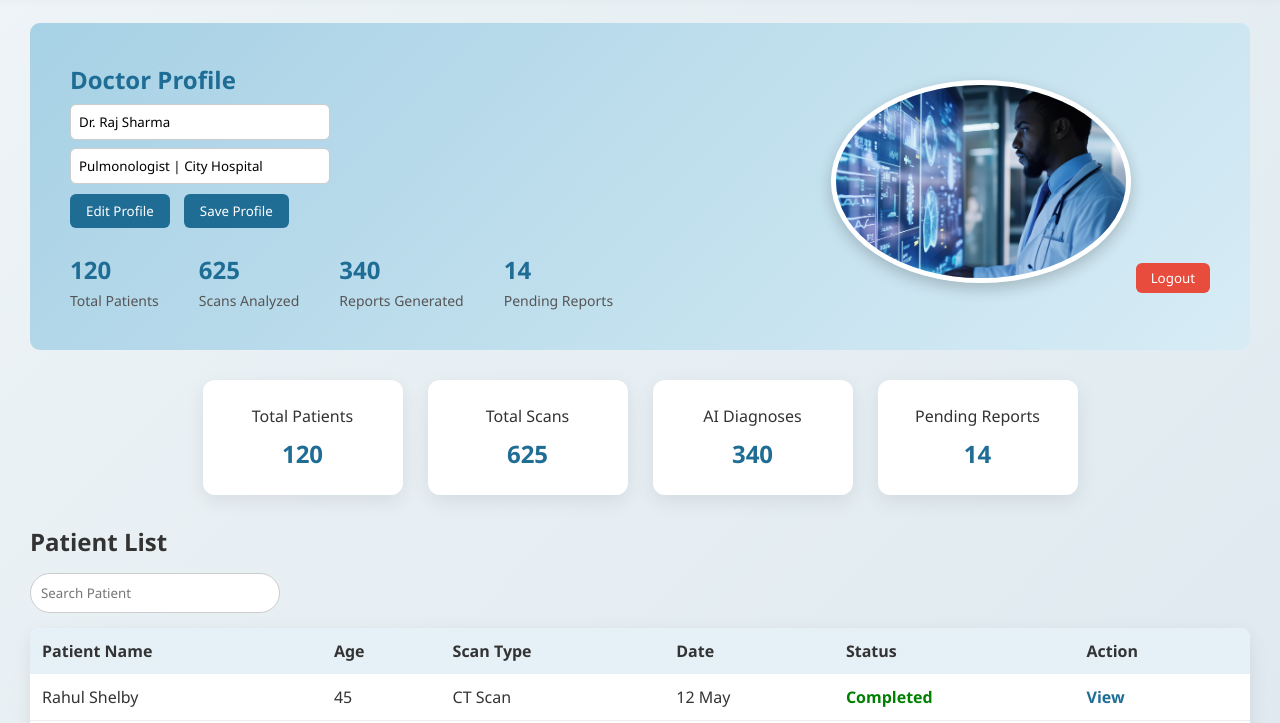
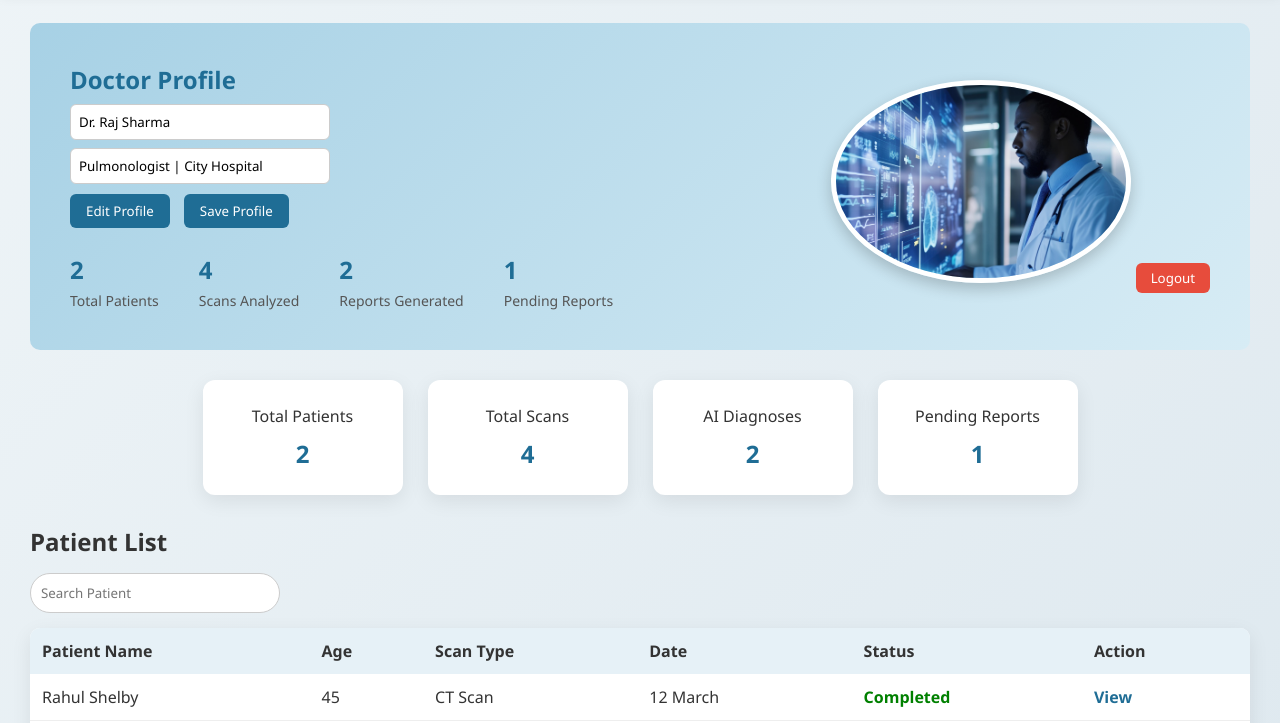
Before and after one commit to akshaykurmi108/Pulmo.AI, a plain HTML site: page doctor.html in a window 1280 px wide. Shown: the part 77-800 px from the top of the page. Drawn offline with Linux system fonts and the light colour scheme.

Commit message:
some editing

```diff
--- a/doctor.html
+++ b/doctor.html
@@ -94,13 +94,13 @@
 
     <section class="dashboard-stats">
 
-        <div class="card">Total Patients <h2 id="totalPatients">120</h2>
+        <div class="card">Total Patients <h2 id="totalPatients">2</h2>
         </div>
-        <div class="card">Total Scans <h2 id="totalScans">625</h2>
+        <div class="card">Total Scans <h2 id="totalScans">4</h2>
         </div>
-        <div class="card">AI Diagnoses <h2 id="totalReports">340</h2>
+        <div class="card">AI Diagnoses <h2 id="totalReports">2</h2>
         </div>
-        <div class="card">Pending Reports <h2 id="pendingReports">14</h2>
+        <div class="card">Pending Reports <h2 id="pendingReports">1</h2>
         </div>
 
     </section>
@@ -129,7 +129,7 @@
                 <td>Rahul Shelby</td>
                 <td>45</td>
                 <td>CT Scan</td>
-                <td>12 May</td>
+                <td>12 March</td>
                 <td class="complete">Completed</td>
                 <td>View</td>
             </tr>
@@ -138,7 +138,7 @@
                 <td>Anita Sharma</td>
                 <td>38</td>
                 <td>X-Ray</td>
-                <td>10 May</td>
+                <td>10 january</td>
                 <td class="process">Processing</td>
                 <td>Upload</td>
             </tr>
--- a/doctor.js
+++ b/doctor.js
@@ -32,10 +32,10 @@ function startCounter(id, target) {
 
 window.addEventListener("load", function () {
 
-   startCounter("totalPatients", 120);
-   startCounter("totalScans", 625);
-   startCounter("totalReports", 340);
-   startCounter("pendingReports", 14);
+   startCounter("totalPatients", 2);
+   startCounter("totalScans", 4);
+   startCounter("totalReports", 2);
+   startCounter("pendingReports", 1);
 
 });
 
```
Also changed, not shown: index.html (+3 -3 lines), login.html (+1 -1 lines), scan.html (+2 -2 lines), WhatsApp Image 2026-03-16 at 09.39.35.jpeg (added), WhatsApp Image 2026-03-16 at 09.39.36 (1).jpeg (added), WhatsApp Image 2026-03-16 at 09.39.36.jpeg (added).
